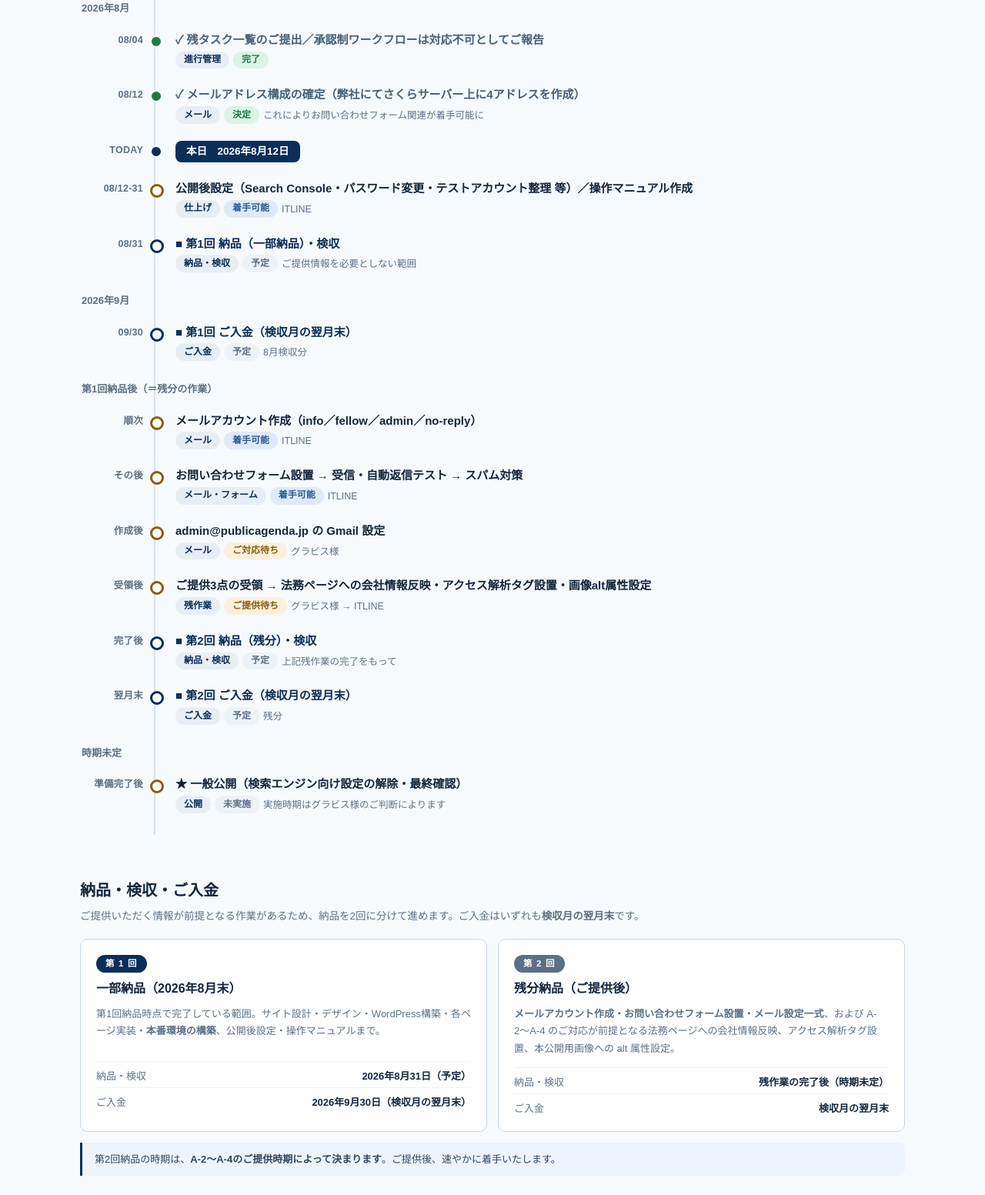
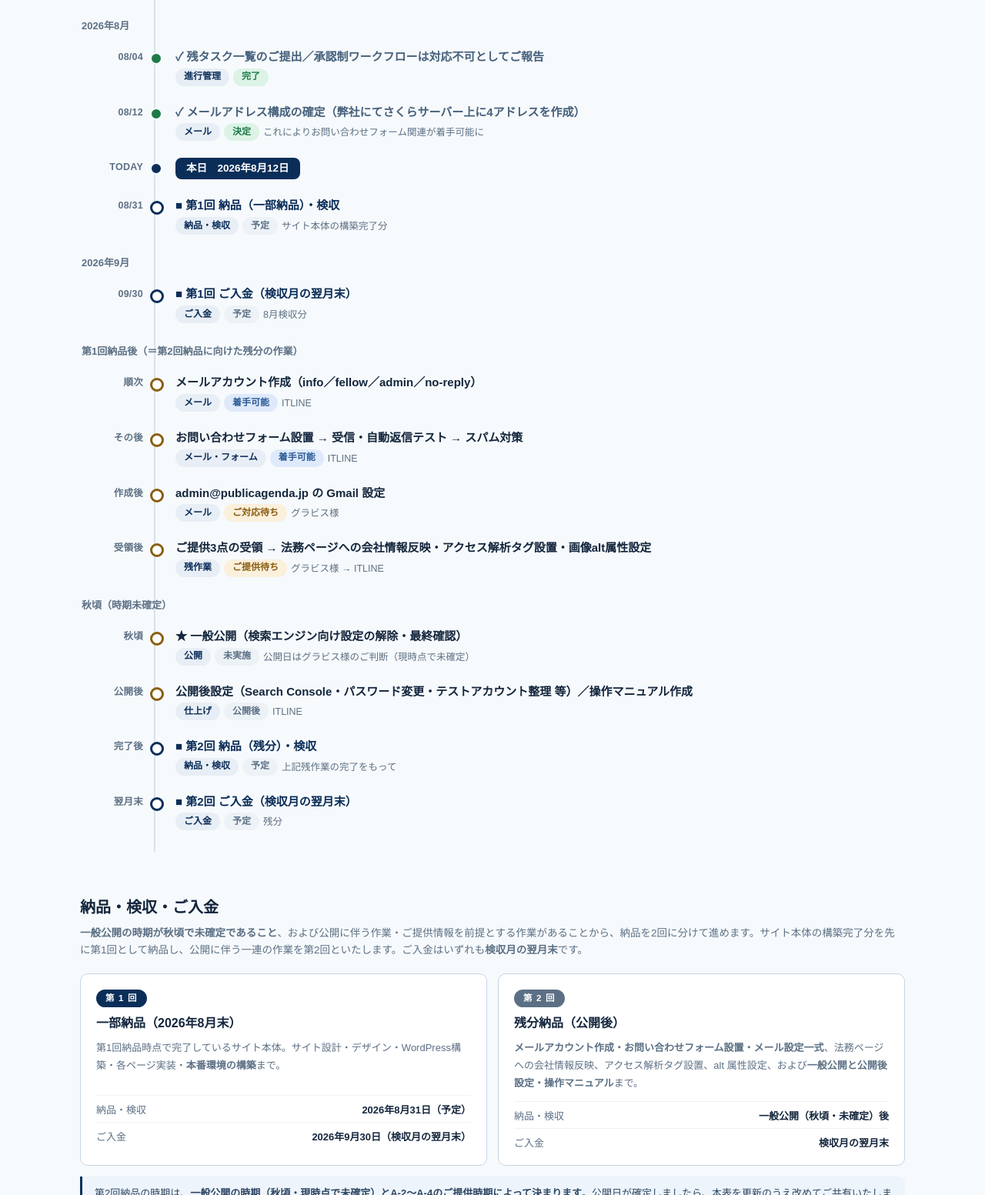
Before and after one commit to ITLINE-kodama/publicagenda-dashboard, a plain HTML site: page index.html in a window 1280 px wide. Shown: the part 1247-2800 px from the top of the page at 77% size. Drawn offline with Linux system fonts and the light colour scheme.

Commit message:
公開後設定・操作マニュアルを第1回納品後（第2回側）へ移動
- 一般公開は秋頃・時期未確定。これが納品を2分割している理由である旨を明記
- タイムライン：8/31 第1回納品→9/30 入金→【第1回納品後】メール・法務・GA
  →【秋頃】一般公開→公開後設定/マニュアル→第2回納品・検収→翌月末入金
- B-6〜B-13 のステータスを「公開後」に変更（前提＝一般公開後）
- 第1回＝サイト本体のみ／第2回＝公開に伴う一式、に納品内容を整理
- 集計：ITLINE15件＝着手可能4・公開後7・待機中4

Co-Authored-By: Claude Opus 5 <noreply@anthropic.com>

```diff
--- a/index.html
+++ b/index.html
@@ -123,12 +123,12 @@ td .nt{font-size:12px;color:var(--sub);margin-top:2px}
     <div class="kpi done">
       <div class="lbl">✓ 本番環境 構築完了</div>
       <div class="num">7月末</div>
-      <div class="sub">publicagenda.jp に構築済み<br><b>一般公開は準備が整い次第</b></div>
+      <div class="sub">publicagenda.jp に構築済み<br><b>一般公開は秋頃（時期未確定）</b></div>
     </div>
     <div class="kpi next">
       <div class="lbl">▶ 次のマイルストーン</div>
       <div class="num">8/31 <span style="font-size:15px">第1回納品・検収</span></div>
-      <div class="sub">ご入金は検収月の翌月末（9月末）<br>残分はご提供3点の受領後に納品</div>
+      <div class="sub">ご入金は検収月の翌月末（9月末）<br>残分は一般公開（秋頃）後に納品</div>
     </div>
     <div class="kpi">
       <div class="lbl">公開前テスト（全135項目）</div>
@@ -144,7 +144,7 @@ td .nt{font-size:12px;color:var(--sub);margin-top:2px}
     <div class="kpi">
       <div class="lbl">ITLINE 残作業</div>
       <div class="num">15<span style="font-size:15px">件</span></div>
-      <div class="sub">着手可能 11件／待機中 4件<br>メールアドレス作成・一般公開を追加</div>
+      <div class="sub">着手可能 4件／公開後 7件／待機中 4件<br>公開後設定・マニュアルは第1回納品後</div>
     </div>
     <div class="kpi decide">
       <div class="lbl">ご決定・ご対応いただきたい事項</div>
@@ -155,7 +155,7 @@ td .nt{font-size:12px;color:var(--sub);margin-top:2px}
 
   <!-- Schedule -->
   <h2>スケジュール</h2>
-  <div class="lede">4月キックオフ→7月末の本番環境構築まで完了。納品は<b>8月末の第1回納品</b>と<b>第2回納品（残分）</b>の2段階で進めます。<b>一般公開は準備が整い次第</b>の実施となります。</div>
+  <div class="lede">4月キックオフ→7月末の本番環境構築まで完了。<b>一般公開が秋頃で時期未確定</b>のため、サイト本体の構築完了分を<b>8月末に第1回納品</b>し、公開に伴う一連の作業を<b>第2回納品</b>とする2段階で進めます。</div>
   <div class="tl">
     <div class="tl-month">2026年4月</div>
     <div class="tl-item done"><span class="tl-date">04/01</span>
@@ -200,20 +200,16 @@ td .nt{font-size:12px;color:var(--sub);margin-top:2px}
     <div class="tl-item today"><span class="tl-date">TODAY</span>
       <div class="tl-title"><span class="today-pill">本日　2026年8月12日</span></div>
     </div>
-    <div class="tl-item next"><span class="tl-date">08/12-31</span>
-      <div class="tl-title">公開後設定（Search Console・パスワード変更・テストアカウント整理 等）／操作マニュアル作成</div>
-      <div class="tl-sub"><span class="b cat">仕上げ</span><span class="b ready">着手可能</span>ITLINE</div>
-    </div>
     <div class="tl-item pay"><span class="tl-date">08/31</span>
       <div class="tl-title">■ 第1回 納品（一部納品）・検収</div>
-      <div class="tl-sub"><span class="b cat">納品・検収</span><span class="b block">予定</span>ご提供情報を必要としない範囲</div>
+      <div class="tl-sub"><span class="b cat">納品・検収</span><span class="b block">予定</span>サイト本体の構築完了分</div>
     </div>
     <div class="tl-month">2026年9月</div>
     <div class="tl-item pay"><span class="tl-date">09/30</span>
       <div class="tl-title">■ 第1回 ご入金（検収月の翌月末）</div>
       <div class="tl-sub"><span class="b cat">ご入金</span><span class="b block">予定</span>8月検収分</div>
     </div>
-    <div class="tl-month">第1回納品後（＝残分の作業）</div>
+    <div class="tl-month">第1回納品後（＝第2回納品に向けた残分の作業）</div>
     <div class="tl-item next"><span class="tl-date">順次</span>
       <div class="tl-title">メールアカウント作成（info／fellow／admin／no-reply）</div>
       <div class="tl-sub"><span class="b cat">メール</span><span class="b ready">着手可能</span>ITLINE</div>
@@ -230,6 +226,15 @@ td .nt{font-size:12px;color:var(--sub);margin-top:2px}
       <div class="tl-title">ご提供3点の受領 → 法務ページへの会社情報反映・アクセス解析タグ設置・画像alt属性設定</div>
       <div class="tl-sub"><span class="b cat">残作業</span><span class="b wait">ご提供待ち</span>グラビス様 → ITLINE</div>
     </div>
+    <div class="tl-month">秋頃（時期未確定）</div>
+    <div class="tl-item next"><span class="tl-date">秋頃</span>
+      <div class="tl-title">★ 一般公開（検索エンジン向け設定の解除・最終確認）</div>
+      <div class="tl-sub"><span class="b cat">公開</span><span class="b block">未実施</span>公開日はグラビス様のご判断（現時点で未確定）</div>
+    </div>
+    <div class="tl-item next"><span class="tl-date">公開後</span>
+      <div class="tl-title">公開後設定（Search Console・パスワード変更・テストアカウント整理 等）／操作マニュアル作成</div>
+      <div class="tl-sub"><span class="b cat">仕上げ</span><span class="b block">公開後</span>ITLINE</div>
+    </div>
     <div class="tl-item pay"><span class="tl-date">完了後</span>
       <div class="tl-title">■ 第2回 納品（残分）・検収</div>
       <div class="tl-sub"><span class="b cat">納品・検収</span><span class="b block">予定</span>上記残作業の完了をもって</div>
@@ -238,37 +243,32 @@ td .nt{font-size:12px;color:var(--sub);margin-top:2px}
       <div class="tl-title">■ 第2回 ご入金（検収月の翌月末）</div>
       <div class="tl-sub"><span class="b cat">ご入金</span><span class="b block">予定</span>残分</div>
     </div>
-    <div class="tl-month">時期未定</div>
-    <div class="tl-item next"><span class="tl-date">準備完了後</span>
-      <div class="tl-title">★ 一般公開（検索エンジン向け設定の解除・最終確認）</div>
-      <div class="tl-sub"><span class="b cat">公開</span><span class="b block">未実施</span>実施時期はグラビス様のご判断によります</div>
-    </div>
   </div>
 
   <!-- Delivery / acceptance -->
   <h2>納品・検収・ご入金</h2>
-  <div class="lede">ご提供いただく情報が前提となる作業があるため、納品を2回に分けて進めます。ご入金はいずれも<b>検収月の翌月末</b>です。</div>
+  <div class="lede"><b>一般公開の時期が秋頃で未確定であること</b>、および公開に伴う作業・ご提供情報を前提とする作業があることから、納品を2回に分けて進めます。サイト本体の構築完了分を先に第1回として納品し、公開に伴う一連の作業を第2回といたします。ご入金はいずれも<b>検収月の翌月末</b>です。</div>
   <div class="grid2">
     <div class="panel ph">
       <div class="ph-no">第 1 回</div>
       <h3>一部納品（2026年8月末）</h3>
       <div class="ph-body">
-        第1回納品時点で完了している範囲。サイト設計・デザイン・WordPress構築・各ページ実装・<b>本番環境の構築</b>、公開後設定・操作マニュアルまで。
+        第1回納品時点で完了しているサイト本体。サイト設計・デザイン・WordPress構築・各ページ実装・<b>本番環境の構築</b>まで。
       </div>
       <div class="ph-row"><span>納品・検収</span><b>2026年8月31日（予定）</b></div>
       <div class="ph-row"><span>ご入金</span><b>2026年9月30日（検収月の翌月末）</b></div>
     </div>
     <div class="panel ph">
       <div class="ph-no ph-no2">第 2 回</div>
-      <h3>残分納品（ご提供後）</h3>
+      <h3>残分納品（公開後）</h3>
       <div class="ph-body">
-        <b>メールアカウント作成・お問い合わせフォーム設置・メール設定一式</b>、および A-2〜A-4 のご対応が前提となる法務ページへの会社情報反映、アクセス解析タグ設置、本公開用画像への alt 属性設定。
+        <b>メールアカウント作成・お問い合わせフォーム設置・メール設定一式</b>、法務ページへの会社情報反映、アクセス解析タグ設置、alt 属性設定、および<b>一般公開と公開後設定・操作マニュアル</b>まで。
       </div>
-      <div class="ph-row"><span>納品・検収</span><b>残作業の完了後（時期未定）</b></div>
+      <div class="ph-row"><span>納品・検収</span><b>一般公開（秋頃・未確定）後</b></div>
       <div class="ph-row"><span>ご入金</span><b>検収月の翌月末</b></div>
     </div>
   </div>
-  <div class="callout">第2回納品の時期は、<b>A-2〜A-4のご提供時期によって決まります</b>。ご提供後、速やかに着手いたします。</div>
+  <div class="callout">第2回納品の時期は、<b>一般公開の時期（秋頃・現時点で未確定）とA-2〜A-4のご提供時期によって決まります</b>。公開日が確定しましたら、本表を更新のうえ改めてご共有いたします。</div>
 
   <!-- Mail addresses -->
   <h2>メールアドレス構成</h2>
@@ -299,9 +299,10 @@ td .nt{font-size:12px;color:var(--sub);margin-top:2px}
     <div class="panel">
       <h3>残タスク（担当別）</h3>
       <div class="prow"><span class="nm">グラビス様</span><div class="pbar"><i style="width:25%;background:var(--wait)"></i></div><span class="ct">5件（ご提供3・ご決定1・ご設定1）</span></div>
-      <div class="prow"><span class="nm">ITLINE 着手可能</span><div class="pbar"><i style="width:55%;background:#2C5C96"></i></div><span class="ct">11件</span></div>
+      <div class="prow"><span class="nm">ITLINE 着手可能</span><div class="pbar"><i style="width:20%;background:#2C5C96"></i></div><span class="ct">4件</span></div>
+      <div class="prow"><span class="nm">ITLINE 公開後</span><div class="pbar"><i style="width:35%;background:#7C93AC"></i></div><span class="ct">7件</span></div>
       <div class="prow"><span class="nm">ITLINE 待機中</span><div class="pbar"><i style="width:20%;background:#9DB2C5"></i></div><span class="ct">4件</span></div>
-      <div style="font-size:12px;color:var(--sub);margin-top:10px">※ 待機中4件＝ご提供3点（A-2〜A-4）待ち3件＋一般公開のご判断待ち1件。</div>
+      <div style="font-size:12px;color:var(--sub);margin-top:10px">※ 「公開後」7件は一般公開（秋頃）の実施後に着手する項目です。待機中4件＝ご提供3点（A-2〜A-4）待ち3件＋公開のご判断待ち1件。</div>
     </div>
     <div class="panel">
       <h3>カテゴリ別（残タスク20件）</h3>
@@ -320,7 +321,7 @@ td .nt{font-size:12px;color:var(--sub);margin-top:2px}
   <div class="lede">■ 完了実績も含む全32件。「前提」欄は、そのタスクの着手条件を示しています。</div>
   <div class="controls">
     <select id="fOwner"><option value="">担当：すべて</option><option>ITLINE</option><option>グラビス様</option><option>ITLINE・制作チーム</option></select>
-    <select id="fStatus"><option value="">ステータス：すべて</option><option>完了</option><option>ご提供待ち</option><option>ご決定待ち</option><option>ご対応待ち</option><option>着手可能</option><option>待機中</option><option>対応不可</option></select>
+    <select id="fStatus"><option value="">ステータス：すべて</option><option>完了</option><option>ご提供待ち</option><option>ご決定待ち</option><option>ご対応待ち</option><option>着手可能</option><option>公開後</option><option>待機中</option><option>対応不可</option></select>
     <select id="fCat"><option value="">カテゴリ：すべて</option><option>メール・フォーム</option><option>法務ページ</option><option>アクセス解析</option><option>コンテンツ</option><option>公開後設定</option><option>マニュアル</option><option>ACADEMY</option><option>会員機能</option><option>UI改善</option><option>掲示板</option><option>公開・品質</option></select>
     <input id="fText" type="search" placeholder="検索（タスク名・メモ）">
   </div>
@@ -353,14 +354,14 @@ td .nt{font-size:12px;color:var(--sub);margin-top:2px}
       <tr data-s="着手可能" data-c="メール・フォーム"><td class="idcell">B-3</td><td><span class="nm">スパム対策の設定</span><div class="nt">No.102</div></td><td class="owner">ITLINE</td><td><span class="b ready">着手可能</span></td><td>B-14</td><td>メール・フォーム</td></tr>
       <tr data-s="待機中" data-c="法務ページ"><td class="idcell">B-4</td><td><span class="nm">利用規約・プライバシーポリシーへの会社情報反映</span><div class="nt">制定日・社名・住所・連絡先、運営者情報（No.105・130）</div></td><td class="owner">ITLINE</td><td><span class="b block">待機中</span></td><td>A-2</td><td>法務ページ</td></tr>
       <tr data-s="待機中" data-c="アクセス解析"><td class="idcell">B-5</td><td><span class="nm">アクセス解析タグ（GA4等）の設置</span><div class="nt">No.129</div></td><td class="owner">ITLINE</td><td><span class="b block">待機中</span></td><td>A-3</td><td>アクセス解析</td></tr>
-      <tr data-s="着手可能" data-c="公開後設定"><td class="idcell">B-6</td><td><span class="nm">sitemap.xml確認・Search Console登録</span><div class="nt">No.4</div></td><td class="owner">ITLINE</td><td><span class="b ready">着手可能</span></td><td>—</td><td>公開後設定</td></tr>
-      <tr data-s="着手可能" data-c="公開後設定"><td class="idcell">B-7</td><td><span class="nm">管理者パスワードの変更</span><div class="nt">No.124</div></td><td class="owner">ITLINE</td><td><span class="b ready">着手可能</span></td><td>—</td><td>公開後設定</td></tr>
-      <tr data-s="着手可能" data-c="公開後設定"><td class="idcell">B-8</td><td><span class="nm">テストアカウントの削除・棚卸し</span><div class="nt">No.122</div></td><td class="owner">ITLINE</td><td><span class="b ready">着手可能</span></td><td>—</td><td>公開後設定</td></tr>
+      <tr data-s="公開後" data-c="公開後設定"><td class="idcell">B-6</td><td><span class="nm">sitemap.xml確認・Search Console登録</span><div class="nt">No.4</div></td><td class="owner">ITLINE</td><td><span class="b block">公開後</span></td><td>一般公開</td><td>公開後設定</td></tr>
+      <tr data-s="公開後" data-c="公開後設定"><td class="idcell">B-7</td><td><span class="nm">管理者パスワードの変更</span><div class="nt">No.124</div></td><td class="owner">ITLINE</td><td><span class="b block">公開後</span></td><td>一般公開</td><td>公開後設定</td></tr>
+      <tr data-s="公開後" data-c="公開後設定"><td class="idcell">B-8</td><td><span class="nm">テストアカウントの削除・棚卸し</span><div class="nt">No.122</div></td><td class="owner">ITLINE</td><td><span class="b block">公開後</span></td><td>一般公開</td><td>公開後設定</td></tr>
       <tr data-s="待機中" data-c="コンテンツ"><td class="idcell">B-9</td><td><span class="nm">本公開用画像へのalt属性設定</span><div class="nt">No.126</div></td><td class="owner">ITLINE</td><td><span class="b block">待機中</span></td><td>A-4</td><td>コンテンツ</td></tr>
-      <tr data-s="着手可能" data-c="公開後設定"><td class="idcell">B-10</td><td><span class="nm">ページ表示速度の確認</span><div class="nt">PageSpeed Insights等（No.128）</div></td><td class="owner">ITLINE</td><td><span class="b ready">着手可能</span></td><td>—</td><td>公開後設定</td></tr>
-      <tr data-s="着手可能" data-c="公開後設定"><td class="idcell">B-11</td><td><span class="nm">依頼管理（講演・執筆依頼）の履歴動作確認</span><div class="nt">No.29</div></td><td class="owner">ITLINE</td><td><span class="b ready">着手可能</span></td><td>—</td><td>公開後設定</td></tr>
-      <tr data-s="着手可能" data-c="公開後設定"><td class="idcell">B-12</td><td><span class="nm">7/3議事録 実装済み項目の最終反映確認</span><div class="nt">No.119</div></td><td class="owner">ITLINE</td><td><span class="b ready">着手可能</span></td><td>—</td><td>公開後設定</td></tr>
-      <tr data-s="着手可能" data-c="マニュアル"><td class="idcell">B-13</td><td><span class="nm">操作マニュアルの作成</span><div class="nt">No.139。承認制の運用ルール（レビュー待ち→事務局公開）も明記予定</div></td><td class="owner">ITLINE</td><td><span class="b ready">着手可能</span></td><td>—</td><td>マニュアル</td></tr>
+      <tr data-s="公開後" data-c="公開後設定"><td class="idcell">B-10</td><td><span class="nm">ページ表示速度の確認</span><div class="nt">PageSpeed Insights等（No.128）</div></td><td class="owner">ITLINE</td><td><span class="b block">公開後</span></td><td>一般公開</td><td>公開後設定</td></tr>
+      <tr data-s="公開後" data-c="公開後設定"><td class="idcell">B-11</td><td><span class="nm">依頼管理（講演・執筆依頼）の履歴動作確認</span><div class="nt">No.29</div></td><td class="owner">ITLINE</td><td><span class="b block">公開後</span></td><td>一般公開</td><td>公開後設定</td></tr>
+      <tr data-s="公開後" data-c="公開後設定"><td class="idcell">B-12</td><td><span class="nm">7/3議事録 実装済み項目の最終反映確認</span><div class="nt">No.119</div></td><td class="owner">ITLINE</td><td><span class="b block">公開後</span></td><td>一般公開</td><td>公開後設定</td></tr>
+      <tr data-s="公開後" data-c="マニュアル"><td class="idcell">B-13</td><td><span class="nm">操作マニュアルの作成</span><div class="nt">No.139。承認制の運用ルール（レビュー待ち→事務局公開）も明記予定</div></td><td class="owner">ITLINE</td><td><span class="b block">公開後</span></td><td>一般公開</td><td>マニュアル</td></tr>
       <tr data-s="着手可能" data-c="メール・フォーム"><td class="idcell">B-14</td><td><span class="nm">さくらサーバーでのメールアカウント作成（4アドレス）</span><div class="nt">info／fellow／admin／no-reply。★B-1〜B-3・A-6 の前提となる最初の作業</div></td><td class="owner">ITLINE</td><td><span class="b ready">着手可能</span></td><td>—</td><td>メール・フォーム</td></tr>
       <tr data-s="待機中" data-c="公開・品質"><td class="idcell">B-15</td><td><span class="nm">一般公開の実施</span><div class="nt">検索エンジン向け設定の解除ほか最終確認を行い公開いたします。実施時期はグラビス様のご判断によります</div></td><td class="owner">ITLINE</td><td><span class="b block">ご判断待ち</span></td><td>公開のご判断</td><td>公開・品質</td></tr>
       <!-- 対応不可 -->
```
